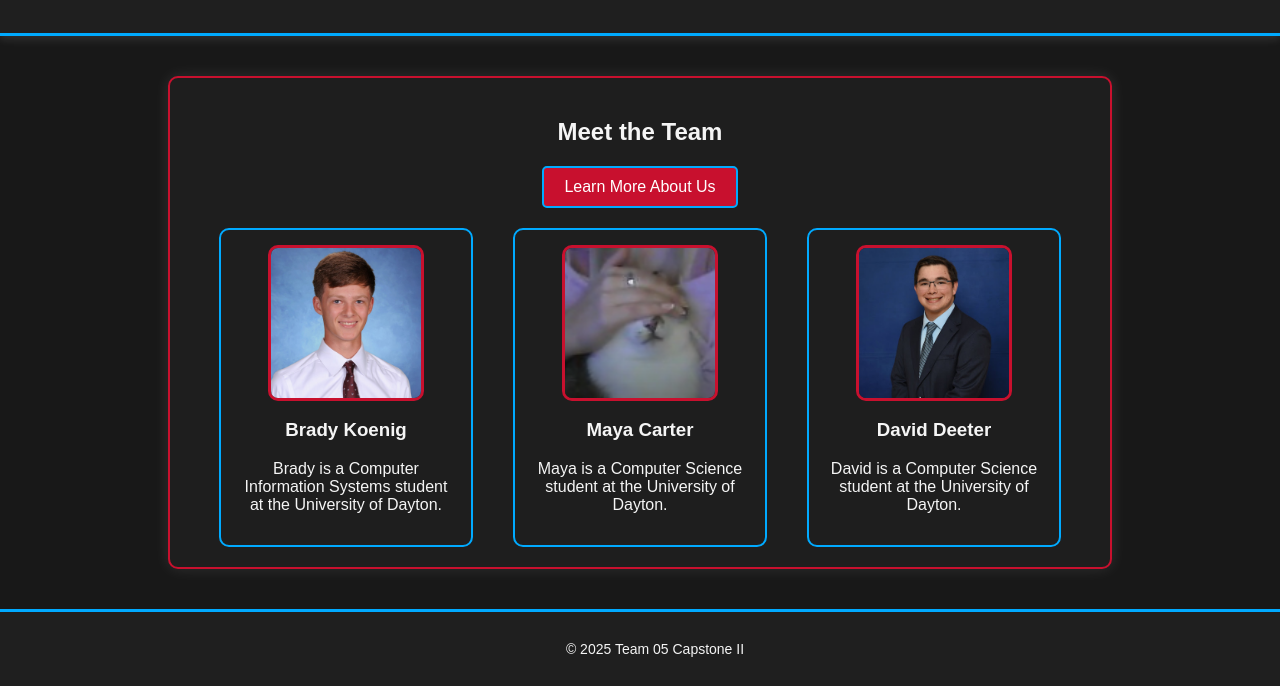
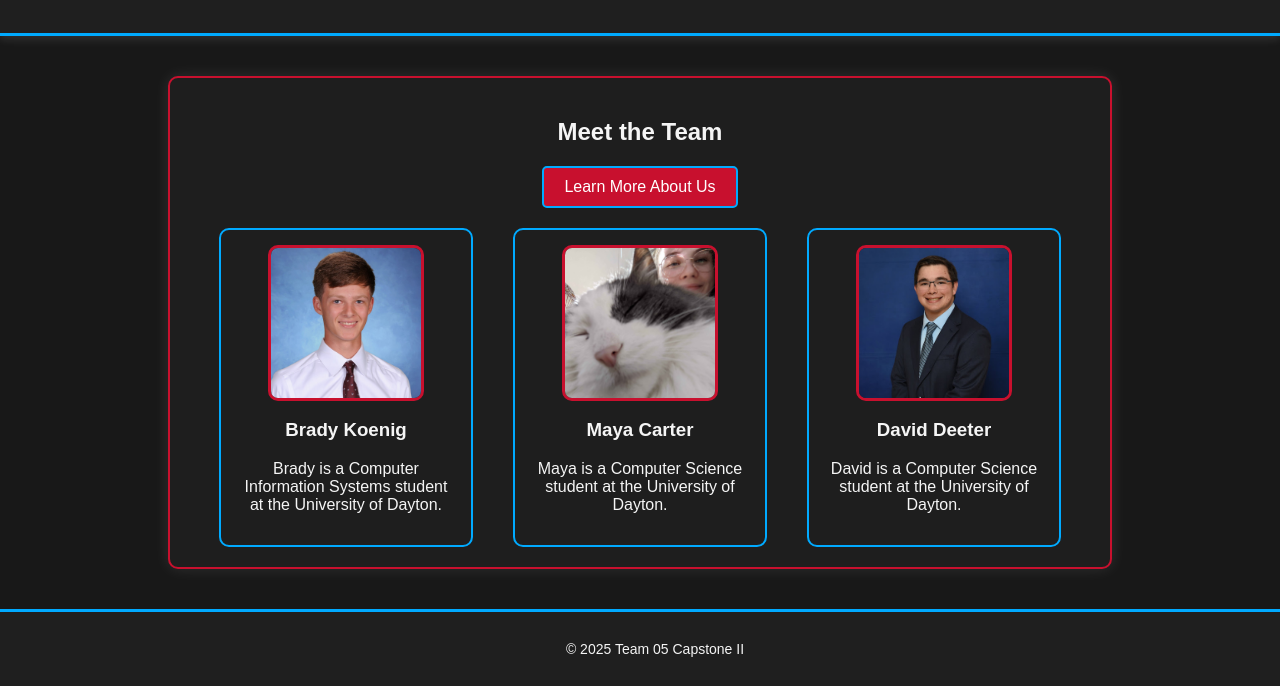
Before and after one commit to carterm22/CPS491-group05-website, a plain HTML site: page index.html in a window 1280 px wide. Shown: the part 121-807 px from the top of the page. Drawn offline with Linux system fonts and the light colour scheme.

Commit message:
maya cat pic

```diff
--- a/index.html
+++ b/index.html
@@ -29,7 +29,7 @@
                 <p>Brady is a Computer Information Systems student at the University of Dayton.</p>
             </div>
             <div class="team-member" style="border: 2px solid #00aaff; padding: 15px; border-radius: 10px; background: #1e1e1e; text-align: center; width: 220px;">
-                <img src="images/maya.png" alt="Maya Carter" style="border: 3px solid #c8102e;">
+                <img src="images/maya.jpg" alt="Maya Carter" style="border: 3px solid #c8102e;">
                 <h3>Maya Carter</h3>
                 <p>Maya is a Computer Science student at the University of Dayton.</p>
             </div>
```
Also changed, not shown: images/maya.jpg (added).
